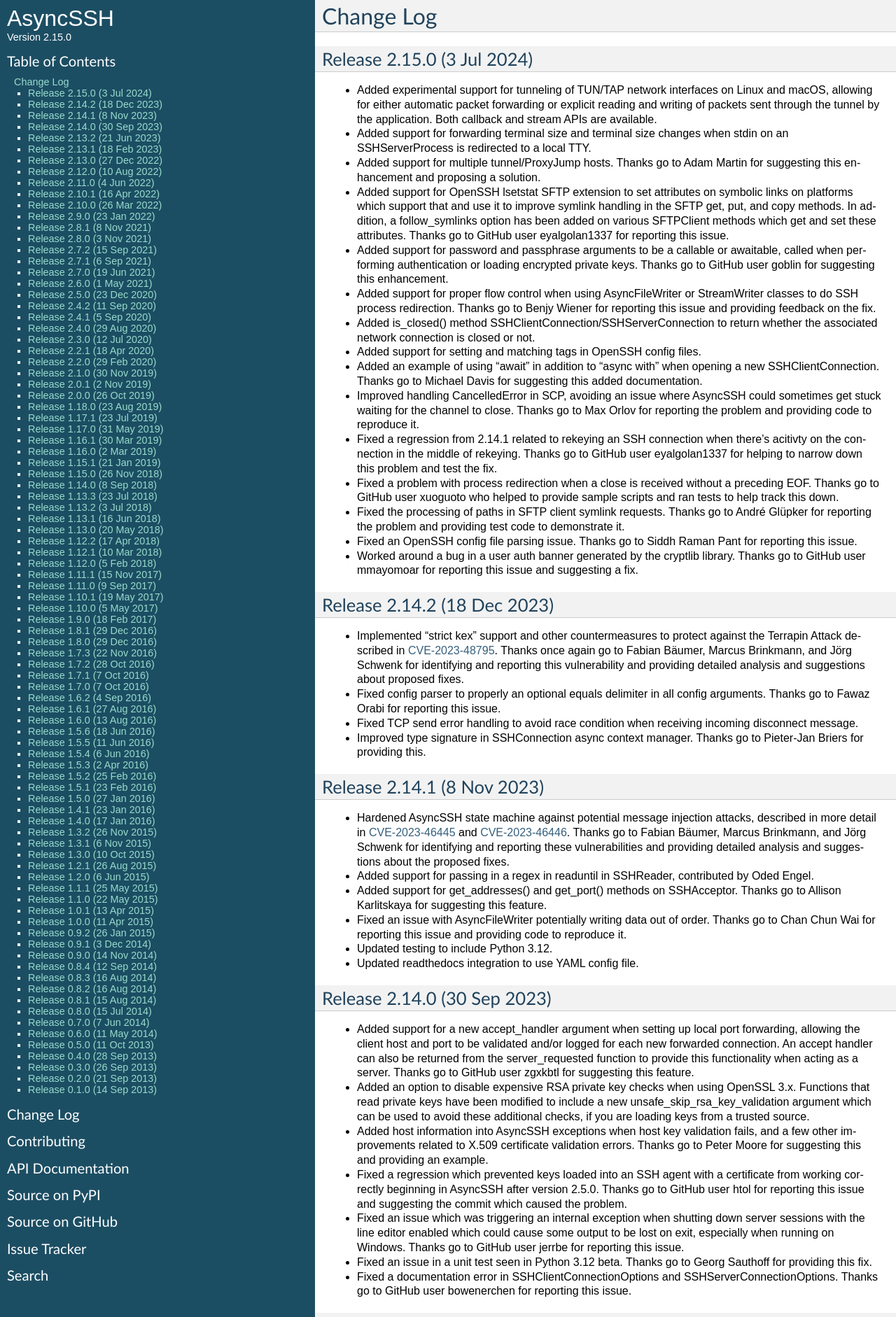
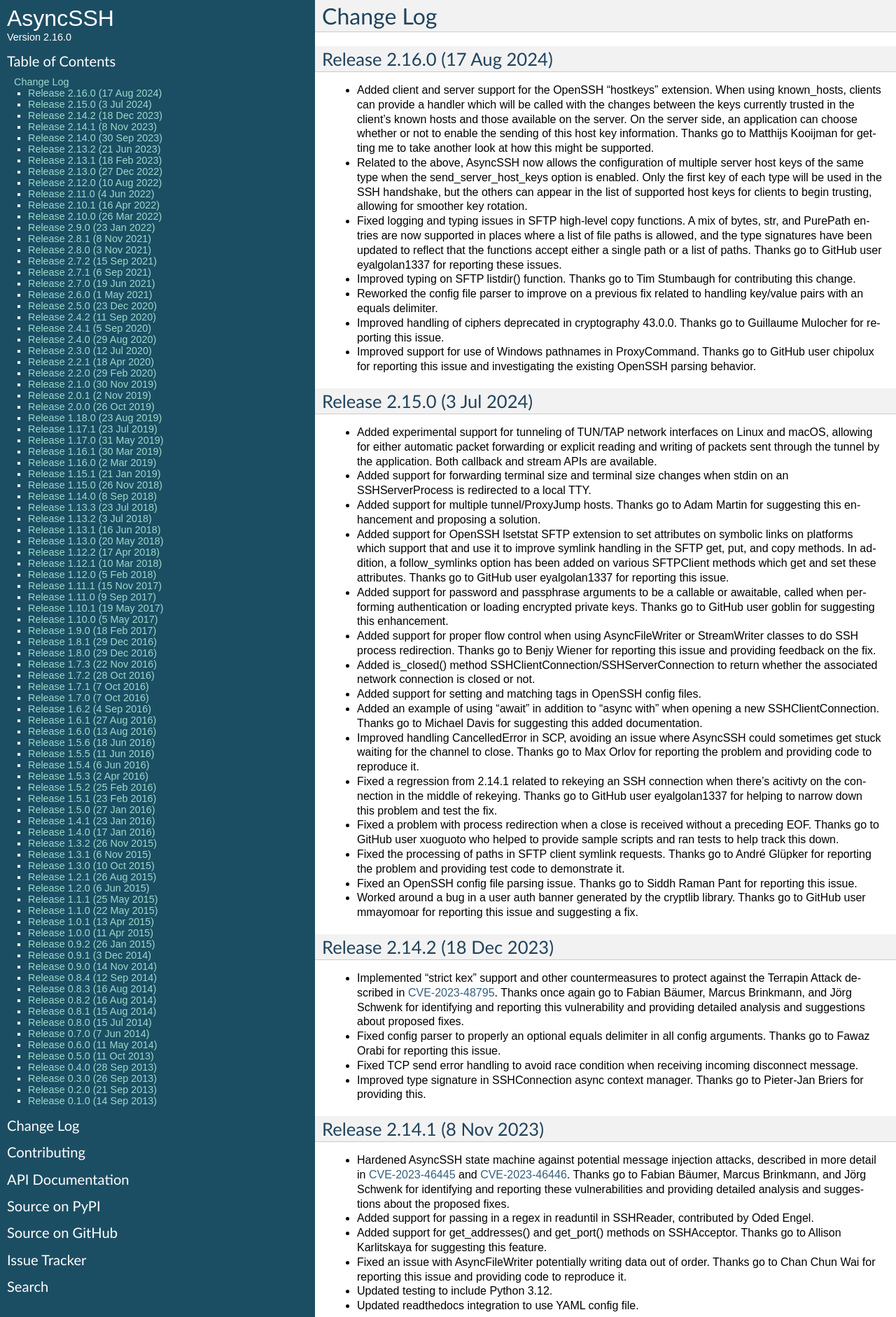
Before and after one commit to ronf/asyncssh, a Sphinx documentation site: the page built from docs/changes.rst, in a window 1280 px wide. Shown: the top 1882 px of the page at 70% size. Built offline with Sphinx 7.4.7, drawn with Linux system fonts in a browser that asks for light colours.

Commit message:
Bump version number up to 2.16.0 and update change log

```diff
--- a/asyncssh/version.py
+++ b/asyncssh/version.py
@@ -26,4 +26,4 @@ __author_email__ = 'ronf@timeheart.net'
 
 __url__ = 'http://asyncssh.timeheart.net'
 
-__version__ = '2.15.0'
+__version__ = '2.16.0'
--- a/docs/changes.rst
+++ b/docs/changes.rst
@@ -2,6 +2,43 @@
 
 Change Log
 ==========
+
+Release 2.16.0 (17 Aug 2024)
+----------------------------
+
+* Added client and server support for the OpenSSH "hostkeys" extension.
+  When using known_hosts, clients can provide a handler which will be
+  called with the changes between the keys currently trusted in the
+  client's known hosts and those available on the server. On the server
+  side, an application can choose whether or not to enable the sending
+  of this host key information. Thanks go to Matthijs Kooijman for
+  getting me to take another look at how this might be supported.
+
+* Related to the above, AsyncSSH now allows the configuration of multiple
+  server host keys of the same type when the send_server_host_keys option
+  is enabled. Only the first key of each type will be used in the SSH
+  handshake, but the others can appear in the list of supported host keys
+  for clients to begin trusting, allowing for smoother key rotation.
+
+* Fixed logging and typing issues in SFTP high-level copy functions.
+  A mix of bytes, str, and PurePath entries are now supported in places
+  where a list of file paths is allowed, and the type signatures have
+  been updated to reflect that the functions accept either a single
+  path or a list of paths. Thanks go to GitHub user eyalgolan1337 for
+  reporting these issues.
+
+* Improved typing on SFTP listdir() function. Thanks go to Tim Stumbaugh
+  for contributing this change.
+
+* Reworked the config file parser to improve on a previous fix related
+  to handling key/value pairs with an equals delimiter.
+
+* Improved handling of ciphers deprecated in cryptography 43.0.0.
+  Thanks go to Guillaume Mulocher for reporting this issue.
+
+* Improved support for use of Windows pathnames in ProxyCommand.
+  Thanks go to GitHub user chipolux for reporting this issue and
+  investigating the existing OpenSSH parsing behavior.
 
 Release 2.15.0 (3 Jul 2024)
 ---------------------------
```
